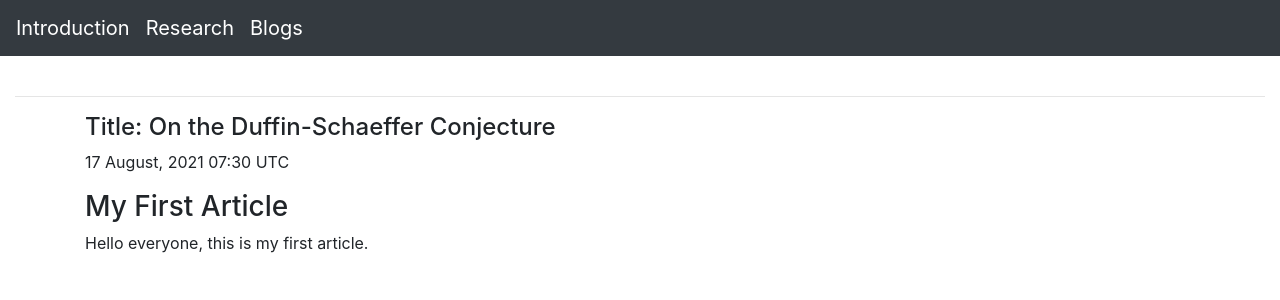
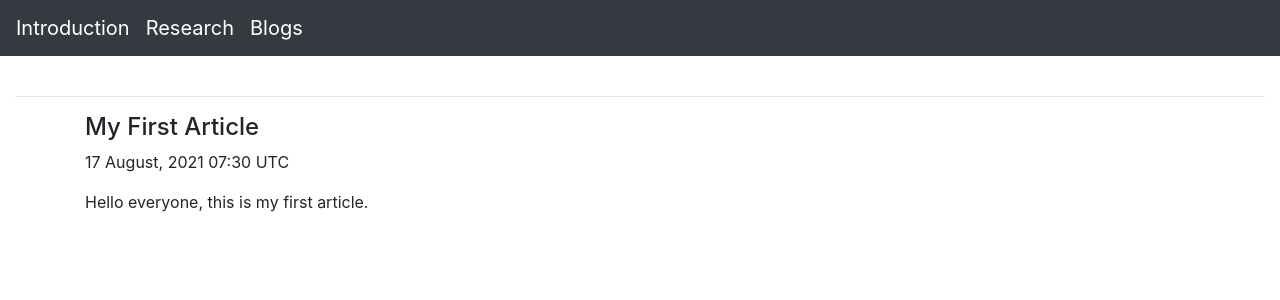
Before and after one commit to lively-cat-lover/lively-cat-lover.github.io, a Jekyll site: the page built from _posts/2021-08-17-first-post.md, in a window 1280 px wide. Shown: the top 300 px of the page. Built offline with Jekyll 4.4.1, drawn with Linux system fonts in a browser that asks for light colours.

Commit message:
change layout

```diff
--- a/_includes/blog-part.html
+++ b/_includes/blog-part.html
@@ -5,8 +5,8 @@
         {% for post in site.posts limit:4 %}
         <div class="col-md-12 col-sm-12">
             <div class="card bg-dark">
-                <h3>Title: {{post.title}}</h3>
-                <p>Date: {{post.date | date: "%e %B, %Y %H:%M %Z" }}</p>
+                <h3>{{post.title}}</h3>
+                <p>Date: {{post.date | date: "%e %B, %Y " }}</p>
                 <p>{{ post.content | truncatewords: 150 }} <a href="{{site.baseurl}}{{post.url}}">Full Information</a></p>
             </div>
         </div>
--- a/_layouts/full-post.html
+++ b/_layouts/full-post.html
@@ -6,8 +6,8 @@ layout: default
 
 {% for post in site.posts %}
 <div class="card">
-    <h5>Title: {{post.title}}</h5>
-    <p>Time: {{post.date |date: "%e %B, %Y %H:%M %Z"}}</p>
+    <h5>{{post.title}}</h5>
+    <p>Date: {{post.date |date: "%e %B, %Y "}}</p>
     <a data-toggle="collapse" href="#post{{forloop.index}}"><p>More Info...</p></a>
     <div class="collapse" id="post{{forloop.index}}">
             <p>{{post.content | truncatewords: 150 }} <a href="{{site.baseurl}}{{post.url}}">Full Information</a></p>
--- a/_layouts/post.html
+++ b/_layouts/post.html
@@ -5,7 +5,7 @@ layout: default
 <hr>
 
 <div class="container">
-        <h4>Title: {{page.title}}</h4>
+        <h4>{{page.title}}</h4>
         <p>{{page.date | date: "%e %B, %Y %H:%M %Z"}}</p>
         {{content}}
 </div>
--- a/_posts/2021-08-17-first-post.md
+++ b/_posts/2021-08-17-first-post.md
@@ -1,10 +1,10 @@
 ---
 layout: post
-title: On the Duffin-Schaeffer Conjecture
+title: My First Article
 date: 2021-08-17 15:30:00 +0800
 categories: Diophantine approximation
 ---
 
-### My First Article
+
 
 Hello everyone, this is my first article.
```
